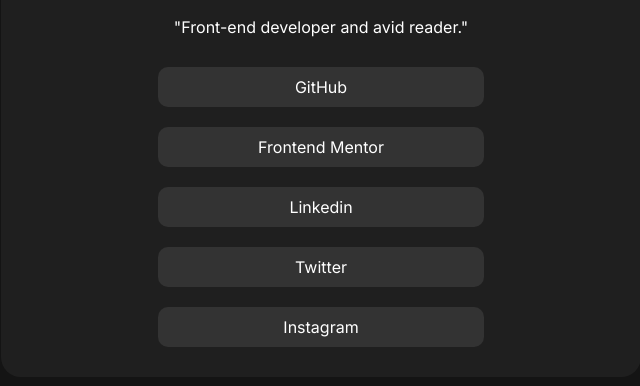
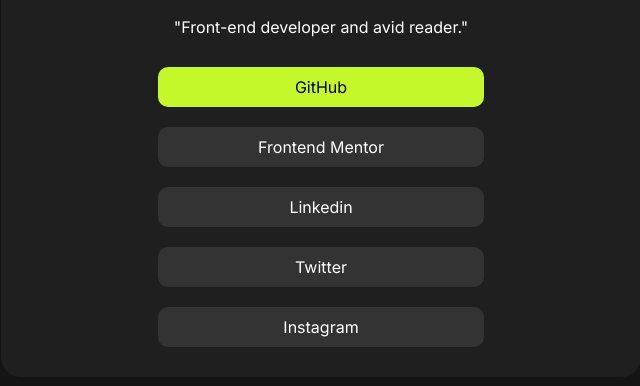
Before and after one commit to AshomAzi/Socials, a plain HTML site: page index.html in a window 1280 px wide. In both pictures the pointer is over the element "GitHub". Shown: the part 432-818 px from the top of the page, without its empty margins (319-959 px from the left). Drawn offline with Linux system fonts and the light colour scheme.

Commit message:
Added Hover Action

```diff
--- a/css/style.css
+++ b/css/style.css
@@ -73,6 +73,11 @@
 
 }
 
+.socials .link:hover {
+    background-color: hsl(75, 94%, 57%);
+    color: #000;
+}
+
 @media(max-width:380px) {
 
     .content {
```
